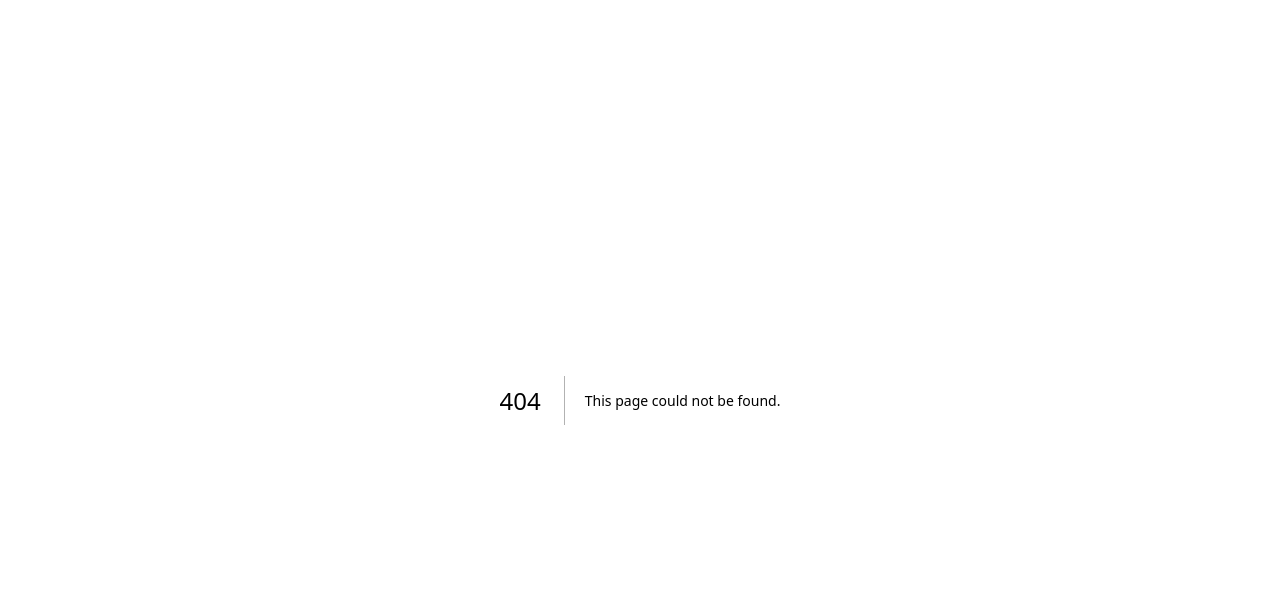
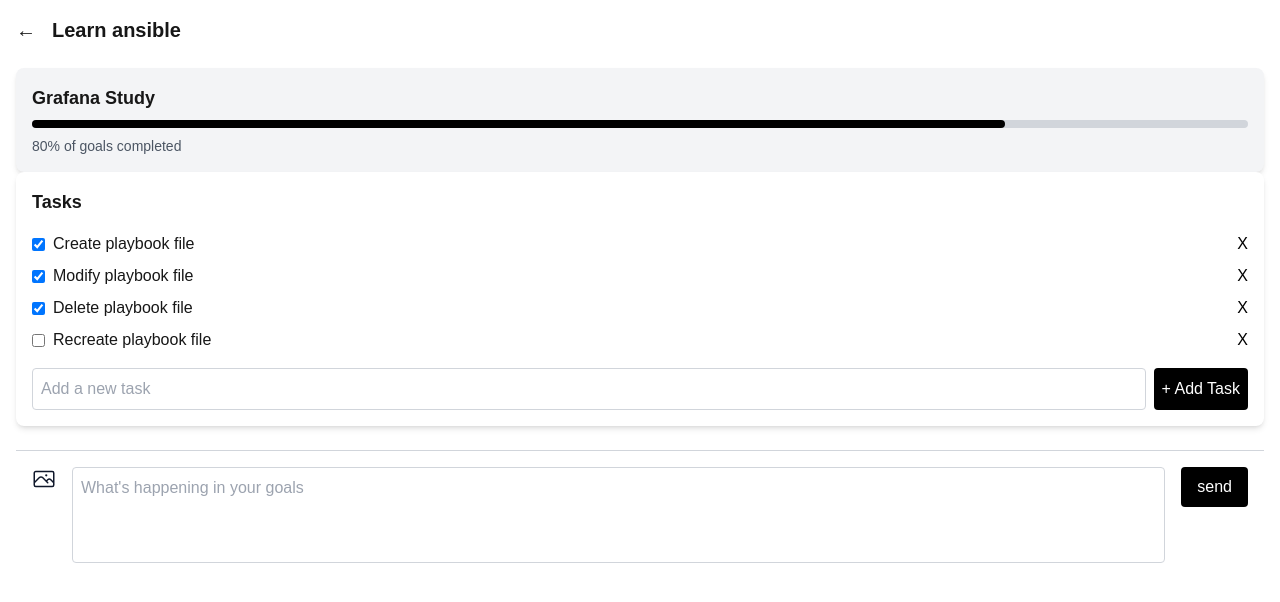
Before and after one commit to NaraeForest/web, a Next.js app: page /SubGoalViewer in a window 1280 px wide. Before the commit this address had no page. Shown: the top 602 px of the page. Built offline with nearby package versions, Linux system fonts and the light colour scheme.

Commit message:
SubGoalViewer 페이지 생성
- 체크박스 형태의 할 일 목록을 추가할 수 있는 기능
- 아래에 피드를 작성할 수 있는 기능

```diff
--- /dev/null
+++ b/src/components/FeedWriter.tsx
@@ -0,0 +1,38 @@
+import React, { useState } from 'react';
+
+const GoalInput: React.FC = () => {
+  const [inputValue, setInputValue] = useState('');
+
+  const handleInputChange = (e: React.ChangeEvent<HTMLTextAreaElement>) => {
+    setInputValue(e.target.value);
+  };
+
+  const handleSendClick = () => {
+    if (inputValue.trim() !== '') {
+      console.log('Goal Update:', inputValue);
+      setInputValue('');
+    }
+  };
+
+  return (
+    <div className="goalInput mt-6 p-4 border-t border-gray-300 flex items-start">
+      <button className="mr-4">
+        <img src="/photo.svg" alt="Add image" className="w-6 h-6" />
+      </button>
+      <textarea
+        value={inputValue}
+        onChange={handleInputChange}
+        placeholder="What's happening in your goals"
+        className="flex-grow border border-gray-300 p-2 rounded resize-none h-24"
+      />
+      <button
+        onClick={handleSendClick}
+        className="ml-4 bg-black text-white px-4 py-2 rounded hover:bg-gray-800"
+      >
+        send
+      </button>
+    </div>
+  );
+};
+
+export default GoalInput;
--- /dev/null
+++ b/src/components/SubGoalHeader.tsx
@@ -0,0 +1,15 @@
+import React from 'react';
+import { useRouter } from 'next/router';
+
+export default function Header({ title }) {
+  const router = useRouter();
+
+  return (
+    <div className="header flex items-center mb-6">
+      <button onClick={() => router.back()} className="mr-4">
+        <span className="text-xl">&#8592;</span> {/* 뒤로가기 화살표 아이콘 */}
+      </button>
+      <h1 className="text-xl font-semibold">{title}</h1>
+    </div>
+  );
+}
--- /dev/null
+++ b/src/components/TaskList.tsx
@@ -0,0 +1,103 @@
+import React, { useState } from 'react';
+
+interface Task {
+  id: number;
+  text: string;
+  completed: boolean;
+}
+
+interface TaskListProps {
+    onProgressChange: (progress: number) => void;
+  }
+
+const TaskList: React.FC<TaskListProps> = ({ onProgressChange }) => {
+  // Task 타입을 사용하여 tasks의 타입을 명확히 정의합니다.
+  const [tasks, setTasks] = useState<Task[]>([
+    { id: 1, text: 'Create playbook file', completed: true },
+    { id: 2, text: 'Modify playbook file', completed: true },
+    { id: 3, text: 'Delete playbook file', completed: true },
+    { id: 4, text: 'Recreate playbook file', completed: false },
+  ]);
+
+
+  // 진행률을 계산하고 부모 컴포넌트에 전달하는 함수
+  const updateProgress = (updatedTasks: Task[]) => {
+    const completedTasks = updatedTasks.filter((task) => task.completed).length;
+    const progress = Math.round((completedTasks / updatedTasks.length) * 100);
+    onProgressChange(progress);
+  };
+
+  const handleAddTask = (text: string) => {
+    const newTask: Task = { id: tasks.length + 1, text, completed: false };
+    const updatedTasks = [...tasks, newTask];
+    setTasks(updatedTasks);
+    updateProgress(updatedTasks);
+  };
+
+  const handleToggleTask = (id: number) => {
+    const updatedTasks = tasks.map(task =>
+      task.id === id ? { ...task, completed: !task.completed } : task
+    );
+    setTasks(updatedTasks);
+    updateProgress(updatedTasks);
+  };
+
+  const handleDeleteTask = (id: number) => {
+    const updatedTasks = tasks.filter(task => task.id !== id);
+    setTasks(updatedTasks);
+    updateProgress(updatedTasks);
+  };
+
+  return (
+    <div className="taskList bg-white p-4 rounded-lg shadow-md">
+      <h3 className="text-lg font-semibold mb-4">Tasks</h3>
+      <ul>
+        {tasks.map((task) => (
+          <li key={task.id} className="flex items-center mb-2">
+            <input
+              type="checkbox"
+              checked={task.completed}
+              onChange={() => handleToggleTask(task.id)}
+              className="mr-2"
+            />
+            <span className="flex-1">{task.text}</span>
+            <button
+              onClick={() => handleDeleteTask(task.id)}
+              className="text-black hover:text-gray-700 ml-4"
+            >
+              X
+            </button>
+          </li>
+        ))}
+      </ul>
+      <div className="mt-4 flex">
+        <input
+          type="text"
+          placeholder="Add a new task"
+          className="border border-gray-300 p-2 rounded flex-grow mr-2" // flex-grow 추가로 입력창이 버튼 제외 공간 채움
+          onKeyDown={(e) => {
+            if (e.key === 'Enter' && (e.target as HTMLInputElement).value.trim()) {
+              handleAddTask((e.target as HTMLInputElement).value.trim());
+              (e.target as HTMLInputElement).value = '';
+            }
+          }}
+        />
+        <button
+          onClick={() => {
+            const inputElement = document.querySelector("input[type='text']") as HTMLInputElement;
+            const taskText = inputElement?.value.trim();
+            if (taskText) {
+              handleAddTask(taskText);
+              inputElement.value = '';
+            }
+          }}
+          className="bg-black text-white p-2 rounded hover:bg-gray-800" // 버튼 색상 검정으로 변경
+        >
+          + Add Task
+        </button>
+      </div>
+    </div>
+  );
+}
+
+export default TaskList;
--- a/src/components/mainGoal.tsx
+++ b/src/components/mainGoal.tsx
@@ -1,3 +1,5 @@
+import React from 'react';
+
 export default function MainGoal({ name, progress }){
     return(
         <div className="goalCard bg-gray-100 p-4 rounded-lg shadow-md">
--- /dev/null
+++ b/src/pages/SubGoalViewer.tsx
@@ -0,0 +1,29 @@
+import React, { useState } from 'react';
+import Header from '@/components/SubGoalHeader';
+import MainGoal from '@/components/MainGoal';
+import TaskList from '@/components/TaskList';
+import FeedWriter from "@/components/FeedWriter";
+
+export default function Home() {
+    const subGoalName = "Grafana Study"
+    // progress 상태를 상위 컴포넌트에서 관리
+    const [subGoalProgress, setProgress] = useState(80);
+
+    // 진행률 업데이트 함수
+    const handleProgressChange = (newProgress: number) => {
+    setProgress(newProgress);
+  };
+
+  const MainGoalName = "Learn ansible";
+
+  return (
+    <div>
+      <main className="container mx-auto p-4">
+        <Header title={MainGoalName} />
+        <MainGoal name={subGoalName} progress={subGoalProgress} />
+        <TaskList onProgressChange={handleProgressChange} />
+        <FeedWriter />
+      </main>
+    </div>
+  );
+}
```
Also changed, not shown: public/photo.svg (added).
